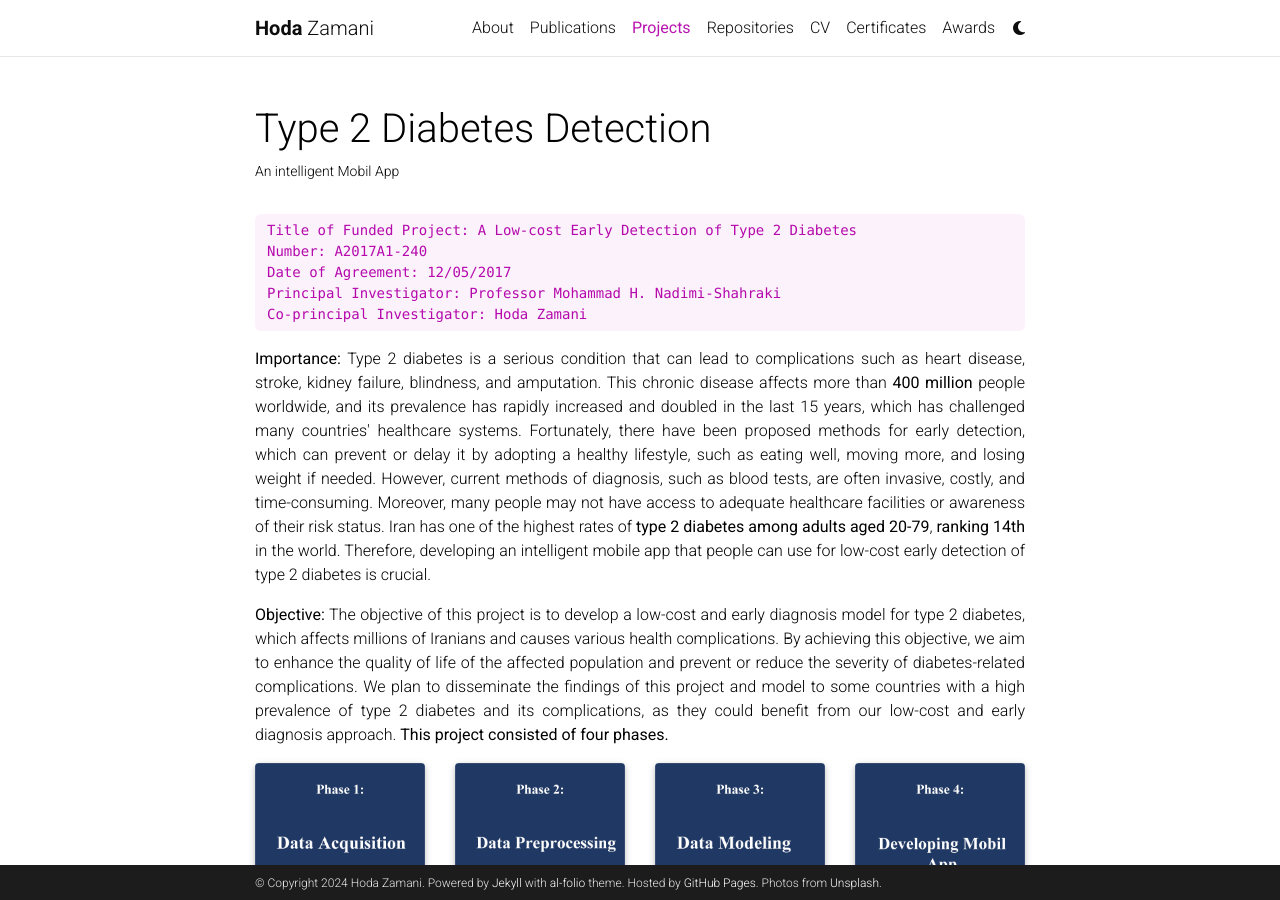
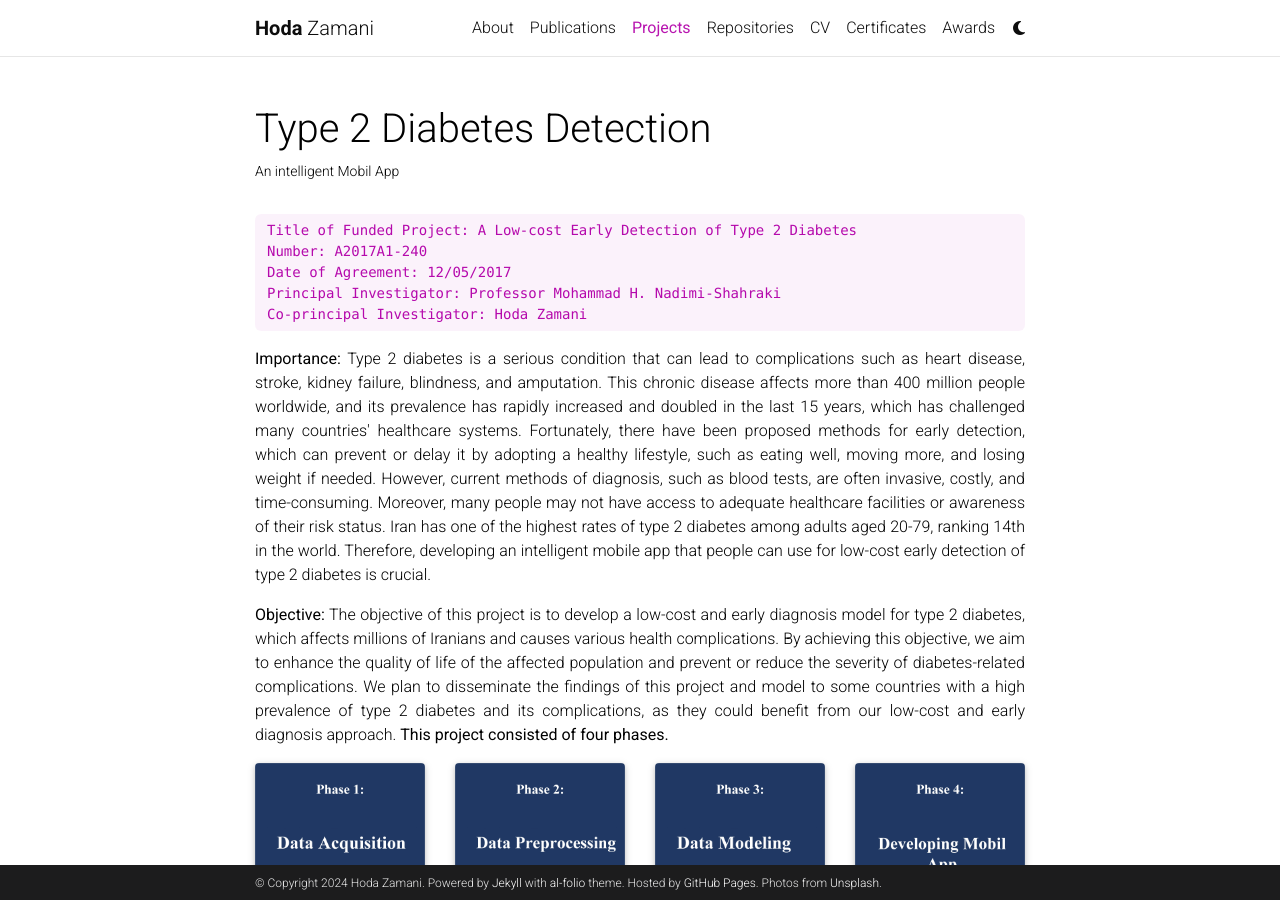
Before and after one commit to HodaZamani/HodaZamani.github.io, a Jekyll site: the page built from _projects/1_project.md, in a window 1280 px wide and 900 px high. Built offline with Jekyll 4.4.1, drawn with Linux system fonts in a browser that asks for light colours; full-size pictures stand in for the smaller copies a plugin makes; comment, search, counter and statistics services are not loaded; a style sheet for code colours, icons or effects is not loaded.

Commit message:
Update 1_project.md

```diff
--- a/_projects/1_project.md
+++ b/_projects/1_project.md
@@ -15,7 +15,7 @@
     Co-principal Investigator: Hoda Zamani
 
 
-<p align="justify"><b>Importance:</b> Type 2 diabetes is a serious condition that can lead to complications such as heart disease, stroke, kidney failure, blindness, and amputation. This chronic disease affects more than <b>400 million</b> people worldwide, and its prevalence has rapidly increased and doubled in the last 15 years, which has challenged many countries' healthcare systems. Fortunately, there have been proposed methods for early detection, which can prevent or delay it by adopting a healthy lifestyle, such as eating well, moving more, and losing weight if needed. However, current methods of diagnosis, such as blood tests, are often invasive, costly, and time-consuming. Moreover, many people may not have access to adequate healthcare facilities or awareness of their risk status. Iran has one of the highest rates of <b>type 2 diabetes among adults aged 20-79</b>, <b>ranking 14th</b> in the world. Therefore, developing an intelligent mobile app that people can use for low-cost early detection of type 2 diabetes is crucial.
+<p align="justify"><b>Importance:</b> Type 2 diabetes is a serious condition that can lead to complications such as heart disease, stroke, kidney failure, blindness, and amputation. This chronic disease affects more than 400 million people worldwide, and its prevalence has rapidly increased and doubled in the last 15 years, which has challenged many countries' healthcare systems. Fortunately, there have been proposed methods for early detection, which can prevent or delay it by adopting a healthy lifestyle, such as eating well, moving more, and losing weight if needed. However, current methods of diagnosis, such as blood tests, are often invasive, costly, and time-consuming. Moreover, many people may not have access to adequate healthcare facilities or awareness of their risk status. Iran has one of the highest rates of type 2 diabetes among adults aged 20-79, ranking 14th in the world. Therefore, developing an intelligent mobile app that people can use for low-cost early detection of type 2 diabetes is crucial.
 
 <p align="justify"><b>Objective:</b> The objective of this project is to develop a low-cost and early diagnosis model for type 2 diabetes, which affects millions of Iranians and causes various health complications. By achieving this objective, we aim to enhance the quality of life of the affected population and prevent or reduce the severity of diabetes-related complications. We plan to disseminate the findings of this project and model to some countries with a high prevalence of type 2 diabetes and its complications, as they could benefit from our low-cost and early diagnosis approach.
 <b>This project consisted of four phases.</b>
```
